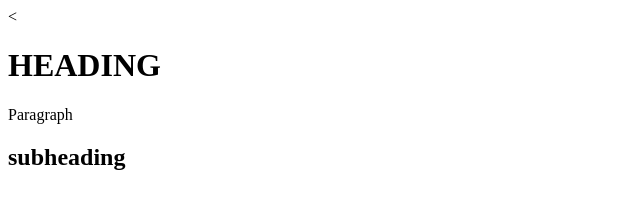
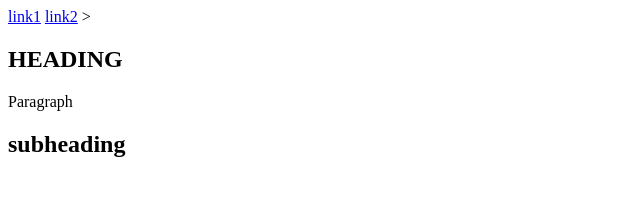
Before and after one commit to msy2/p02-git-demo2, a plain HTML site: page index.html in a window 1280 px wide. Shown: the whole page, without its empty margins (0-640 px from the left). Drawn offline with Linux system fonts and the light colour scheme.

Commit message:
navigation added

```diff
--- a/index.html
+++ b/index.html
@@ -3,9 +3,15 @@
 	<head>
 		<title>REPO</title>
 		<meta charset="utf-8">
-		<
+
 	</head>
-	<body>
+
+
+	<nav>
+		<a href="#">link1</a>
+		<a href="#">link2</a>
+
+		><body>
 
 		<h1>HEADING</h1>
 
```
